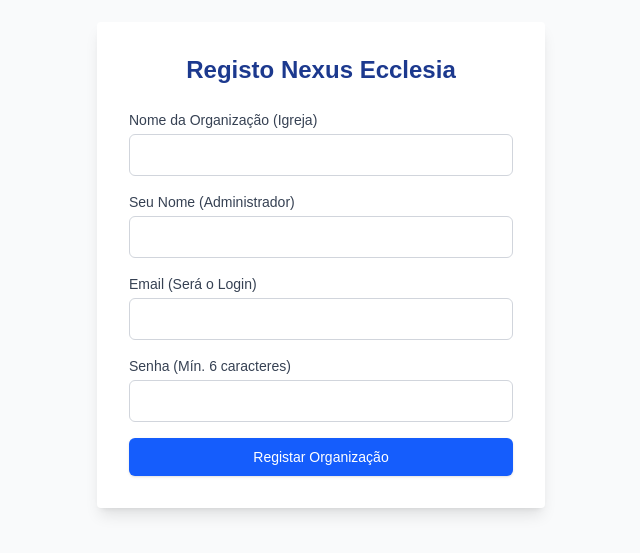
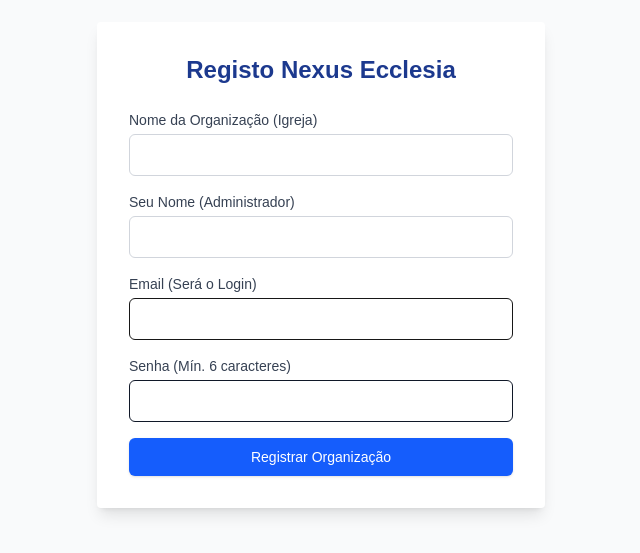
Before and after one commit to grupoexnihilo/nexus-ecclesia, a Next.js app: page /register in a window 1280 px wide. Shown: the part 135-688 px from the top of the page, without its empty margins (319-959 px from the left). Built offline with nearby package versions, Linux system fonts and the light colour scheme.

Commit message:
fix: changing label text color from gray-700 to gray-900 for better contrast/accessibility

```diff
--- a/src/components/RegistrationForm.tsx
+++ b/src/components/RegistrationForm.tsx
@@ -112,7 +112,7 @@
               onChange={handleChange}
               required
               disabled={loading}
-              className="mt-1 w-full p-2 border border-gray-300 rounded-md"
+              className="mt-1 w-full p-2 border border-gray-9git add git add .00 rounded-md"
             />
           </div>
 
@@ -125,7 +125,7 @@
               onChange={handleChange}
               required
               disabled={loading}
-              className="mt-1 w-full p-2 border border-gray-300 rounded-md"
+              className="mt-1 w-full p-2 border border-gray-900 rounded-md"
             />
           </div>
 
@@ -134,7 +134,7 @@
             disabled={loading}
             className="w-full py-2 px-4 border border-transparent rounded-md shadow-sm text-sm font-medium text-white bg-blue-600 hover:bg-blue-700 disabled:opacity-50"
           >
-            {loading ? 'A registar...' : 'Registar Organização'}
+            {loading ? 'A registrar...' : 'Registrar Organização'}
           </button>
         </form>
       </div>
```
